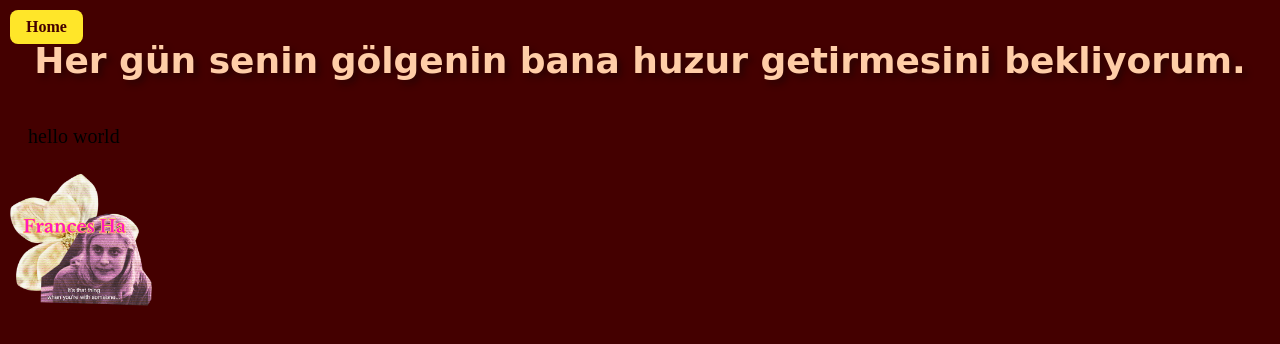
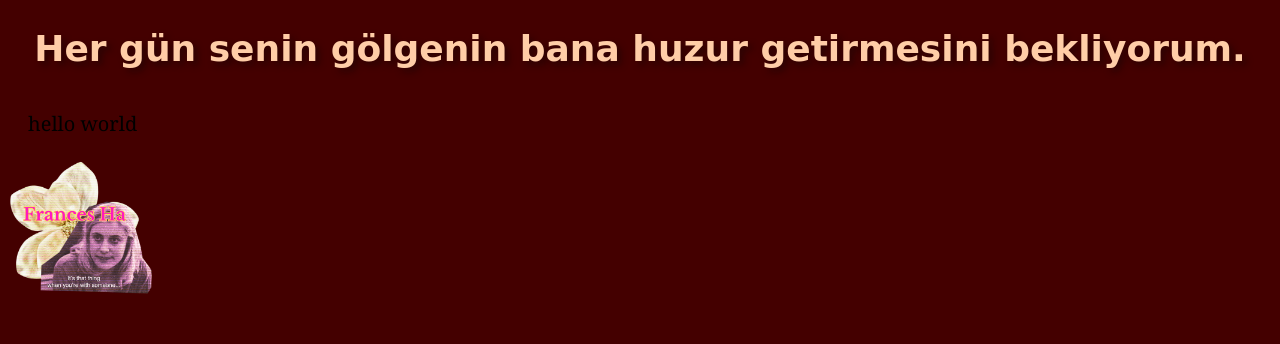
Before and after one commit to rvsvrio0/rosario, a plain HTML site: page index.html in a window 1280 px wide. Drawn offline with Linux system fonts and the light colour scheme; a web font is replaced by a local one.

Commit message:
yesyeseyss

```diff
--- a/body.css
+++ b/body.css
@@ -14,13 +14,13 @@
     font-size: 36px;
     text-align: center;
     color: #ffcda7;
-    margin-top: 20px;
-    margin-bottom: 20px;
+    margin: auto;
     padding: 20px;
-    border-radius: 4px;
+    border-radius: 3px;
     text-shadow: 4px 4px 6px rgba(19, 6, 6, 0.5);
 }
 body {
+    font-family: century schoolbook, "Century Schoolbook L", Georgia, serif;
     background-color: rgb(68, 0, 0);
     background-repeat: repeat;
     background-size: auto;
@@ -52,6 +52,7 @@ p {
   background-size: cover;
   background-position: center;
   border: none;
+  position: absolute;
 }
 
 .franceshabutton:hover {
--- a/index.html
+++ b/index.html
@@ -7,7 +7,6 @@
     <link href="../universal.css" rel="stylesheet">
     <title>rüzgar gibiyiz</title>
 </head>
-<a href="../index.html" class="home-button">Home</a>
     <body class=>
         <header>
             <h1 class="header">Her gün senin gölgenin bana huzur getirmesini bekliyorum.</h1>
@@ -15,8 +14,8 @@
         <section class="big container">
             <p>hello world</p>
             <a href="pages/francesha.html" class="franceshabutton">
-  <img src="movie-images/franceshabutton.png" alt="franceshabutton" class="franceshabutton">
-</a>
+         <img src="movie-images/franceshabutton.png" alt="franceshabutton" class="franceshabutton">
+        </a>
 
         </section>
     </body>
```
Also changed, not shown: ys.css (added).
